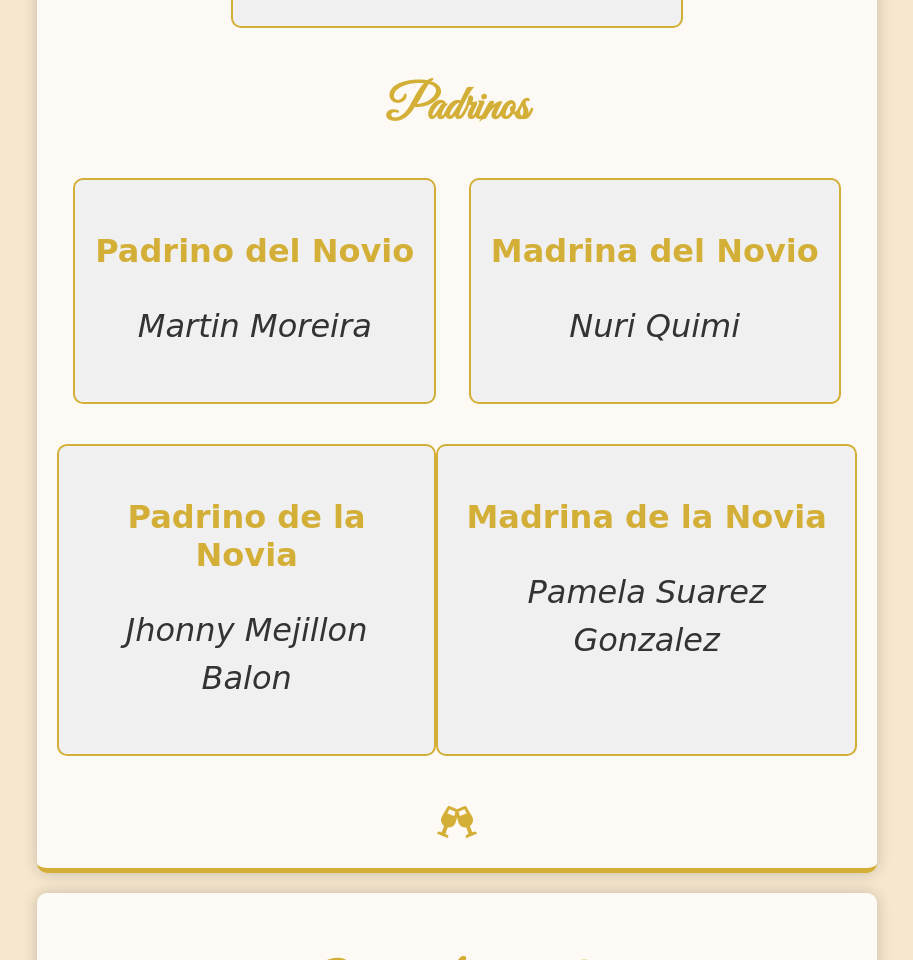
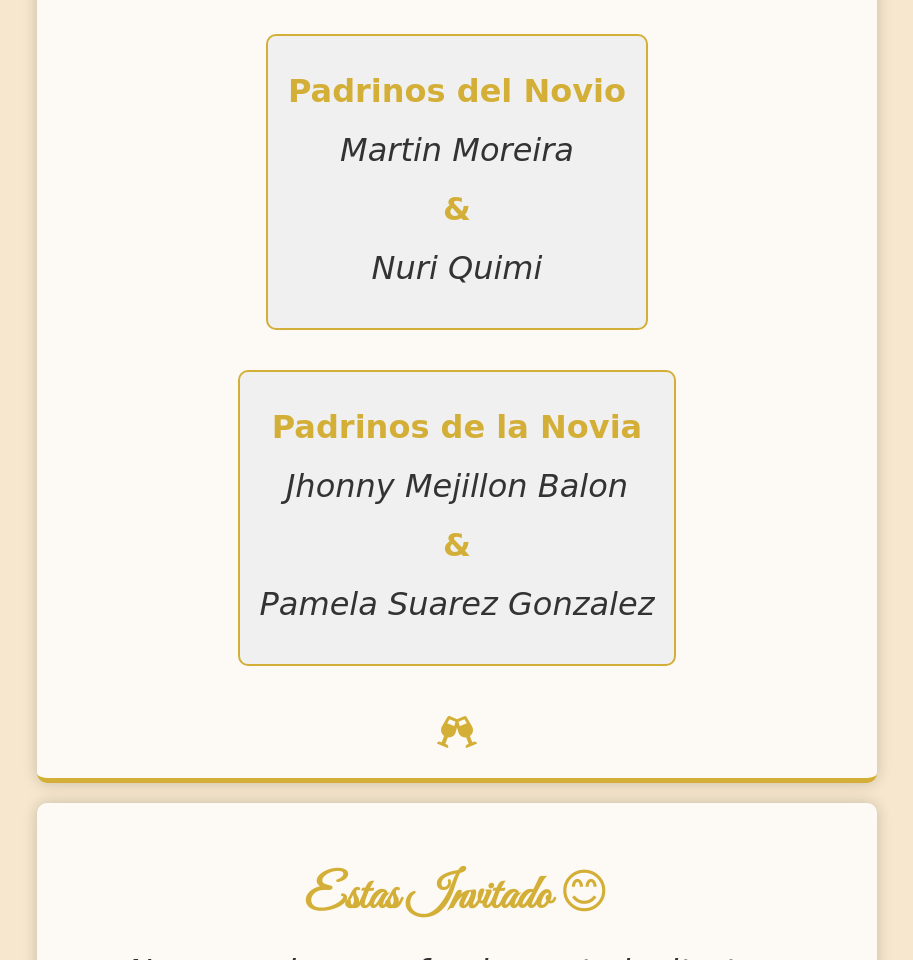
Before and after one commit to JuliOrr22/Invitacion_Boda, a plain HTML site: page Invitacion.html in a window 1280 px wide. Shown: the part 1840-2800 px from the top of the page, without its empty margins (183-1096 px from the left). Drawn offline with Linux system fonts and the light colour scheme; files whose address does not match are found by name; a web font is replaced by a local one.

Commit message:
Acctualizacion para prueba en red

```diff
--- a/Invitacion.html
+++ b/Invitacion.html
@@ -22,6 +22,8 @@
         }
         h3, p {
             font-size: 2em;
+            margin-bottom: 0.5em;
+            margin-top: 0.5em;
         }
 
         #content {
@@ -138,6 +140,8 @@
             line-height: 1.5;
             color: #333;
             font-style: italic;
+            margin-bottom: 0.5em;
+            margin-top: 0.5em;
         }
 
         @media (max-width: 768px) {
@@ -188,7 +192,7 @@
             background-size: contain;        /* Ajusta el tamaño de la imagen para cubrir el div */
             background-position: center;     /* Centra la imagen en el div */
             background-repeat: no-repeat;    /* Evita que la imagen se repita */
-            padding: 8em 2em 6em 2em;             /* Espacio alrededor del contenido para pantallas grandes */
+            padding: 9em 2em 6em 2em;             /* Espacio alrededor del contenido para pantallas grandes */
             text-align: center;              /* Centra el texto */
             border-radius: 10px;             /* Añade bordes redondeados */
         }
@@ -527,23 +531,20 @@
                     <!-- Padrinos del Novio -->
                     <div class="padrino-pareja">
                         <div class="padrino new-container">
-                            <h3>Padrino del Novio</h3>
+                            <h3>Padrinos del Novio</h3>
                             <p>Martin Moreira</p>
-                        </div>
-                        <div class="padrino new-container">
-                            <h3>Madrina del Novio</h3>
+                            <h3>&</h3>
                             <p>Nuri Quimi</p>
                         </div>
+
                     </div>
 
                     <!-- Padrinos de la Novia -->
                     <div class="padrino-pareja">
                         <div class="padrino new-container">
-                            <h3>Padrino de la Novia</h3>
+                            <h3>Padrinos de la Novia</h3>
                             <p>Jhonny Mejillon Balon</p>
-                        </div>
-                        <div class="padrino new-container">
-                            <h3>Madrina de la Novia</h3>
+                            <h3>&</h3>
                             <p>Pamela Suarez Gonzalez</p>
                         </div>
                     </div>
```
